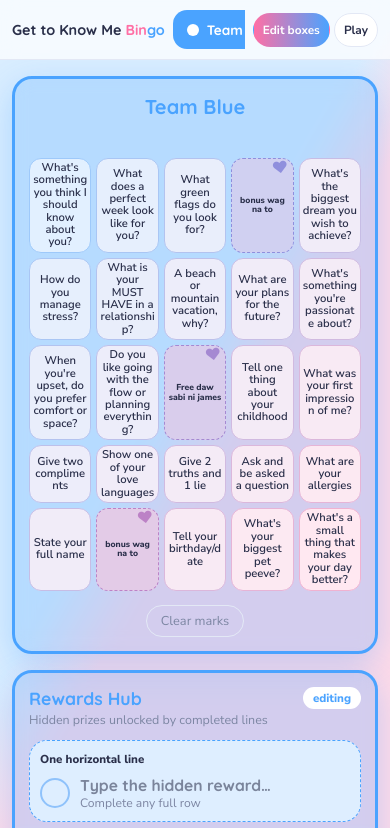
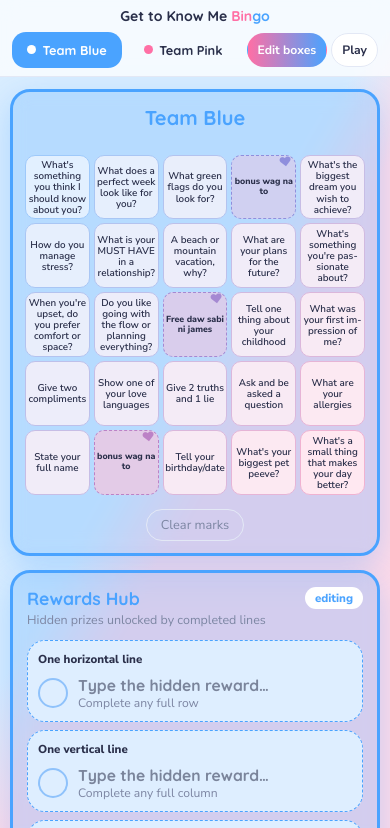
Before and after one commit to Notsyou/GTKBingoCard, a plain HTML site: page index.html in a window 390 px wide. Shown: the top 828 px of the page. Drawn offline with Linux system fonts and the light colour scheme.

Commit message:
Changes to mobile devices

```diff
--- a/script.js
+++ b/script.js
@@ -430,22 +430,11 @@
          : Math.round(100 - (diagonalPos / 8) * 100);
        cellEl.style.setProperty("--p", pinkShare + "%");
 
-       // in play mode, wrap non-empty text in a clamped span so a long question
-       // truncates cleanly instead of overflowing the square cell; edit mode
-       // stays plain text so typing/caret behavior works as expected
-       if (!editing && card.cells[i]) {
-         cellEl.textContent = "";
-         const txtEl = document.createElement("span");
-         txtEl.className = "txt";
-         txtEl.textContent = card.cells[i];
-         cellEl.appendChild(txtEl);
-       } else {
-         cellEl.textContent = card.cells[i];
-       }
+       cellEl.textContent = card.cells[i];
        if (FREE_CELLS[i]) cellEl.classList.add("free");
        cellEl.contentEditable = editing && !FREE_CELLS[i];
 
-       cellEl.oninput = () => { card.cells[i] = cellEl.textContent; save(); };
+       cellEl.oninput = () => { card.cells[i] = cellEl.textContent; save(); fitCellText(cellEl); };
 
        cellEl.onclick = () => {
          if (state.mode !== "play" || FREE_CELLS[i]) return;
@@ -481,6 +470,47 @@
      mainEl.appendChild(stage);
 
      refresh(false);
+
+     // keep every cell the same square size: shrink the text inside any cell
+     // that overflows. Re-run whenever the grid's width changes (rotation,
+     // resize, layout switch) and once the web fonts have loaded.
+     if (gridFitObserver) gridFitObserver.disconnect();
+     if ("ResizeObserver" in window) {
+       gridFitObserver = new ResizeObserver(() => fitAllCellText(gridEl));
+       gridFitObserver.observe(gridEl);
+     } else {
+       fitAllCellText(gridEl);
+     }
+     if (document.fonts && document.fonts.ready) {
+       document.fonts.ready.then(() => fitAllCellText(gridEl));
+     }
+   }
+
+   /* ================================================================
+      CELL TEXT AUTO-FIT
+      Cells are fixed squares. If a question is too long to fit at the
+      normal size, step the font down (never below the floor) until it does.
+      ================================================================ */
+   const MIN_CELL_FONT_PX = 6.5;
+   let gridFitObserver = null;
+
+   function fitCellText(el) {
+     el.style.fontSize = ""; // back to the size the stylesheet gives it
+     const prevDisplay = el.style.display;
+     // measure as a normal block so overflow below the text is reported
+     // accurately (a vertically-centered flex box hides overflow above)
+     el.style.display = "block";
+
+     let size = parseFloat(getComputedStyle(el).fontSize);
+     while (el.scrollHeight > el.clientHeight + 1 && size > MIN_CELL_FONT_PX) {
+       size -= 0.5;
+       el.style.fontSize = size + "px";
+     }
+     el.style.display = prevDisplay;
+   }
+
+   function fitAllCellText(gridEl) {
+     gridEl.querySelectorAll(".cell").forEach(fitCellText);
    }
 
    document.getElementById("bEdit").onclick = () => { state.mode = "edit"; save(); render(); };
--- a/style.css
+++ b/style.css
@@ -249,7 +249,9 @@
     font-weight: 600;
     line-height: 1.1;
     overflow: hidden;
-    word-break: break-word;
+    overflow-wrap: break-word;
+    hyphens: auto;
+    -webkit-hyphens: auto;
     outline: none;
     background: color-mix(in srgb, var(--cc) 16%, var(--card));
     position: relative;
@@ -261,16 +263,6 @@
     font-weight: 700;
   }
 
-  /* play-mode display text: clamped to a fixed number of lines so a long
-     question truncates cleanly with an ellipsis instead of overflowing the
-     square cell or getting cropped mid-line */
-  .cell .txt {
-    display: -webkit-box;
-    -webkit-box-orient: vertical;
-    -webkit-line-clamp: 5;
-    overflow: hidden;
-    width: 100%;
-  }
   .play .cell { cursor: pointer; user-select: none; -webkit-tap-highlight-color: transparent; }
 
   .cell.m { background: color-mix(in srgb, var(--cc) 42%, var(--card)); border-color: var(--cc); }
@@ -513,58 +505,73 @@
   @media (max-width: 720px) {
     .app { flex-direction: column; }
 
+    /* two-row sticky header: logo on top, card tabs + mode toggle underneath */
     .side {
       position: sticky;
       top: 0;
       z-index: 10;
       width: 100%;
-      flex-direction: row;
-      flex-wrap: nowrap;
+      display: grid;
+      grid-template-columns: 1fr auto;
+      grid-template-areas:
+        "logo logo"
+        "tabs modes";
       align-items: center;
-      gap: 8px;
+      gap: 6px 8px;
       border-right: 0;
       border-bottom: 1px solid var(--line);
-      padding: 10px 12px;
-      padding-top: calc(10px + env(safe-area-inset-top, 0px));
+      padding: 8px 12px;
+      padding-top: calc(8px + env(safe-area-inset-top, 0px));
     }
-    .logo { width: auto; margin: 0; font-size: 1rem; flex-shrink: 0; }
+    .logo { grid-area: logo; margin: 0; font-size: .95rem; text-align: center; }
 
-    #tabs { display: flex !important; flex: 1; gap: 6px; overflow-x: auto; scrollbar-width: none; }
-    .tab { width: auto; flex: 0 0 auto; padding: 9px 12px; font-size: .85rem; }
-    .tab .t { max-width: 90px; }
-    .badge { font-size: .6rem; padding: 1px 6px; }
+    #tabs { grid-area: tabs; display: flex !important; gap: 6px; min-width: 0; }
+    .tab {
+      flex: 1 1 0;
+      min-width: 0;
+      justify-content: center;
+      gap: 6px;
+      padding: 8px 10px;
+      font-size: .85rem;
+    }
+    .tab:before { width: 9px; height: 9px; }
+    .tab .t { flex: 0 1 auto; }
+    /* the BINGO badge shrinks to a small dot so both tabs always fit */
+    .badge { font-size: 0; width: 9px; height: 9px; padding: 0; }
 
-    .modes { margin-top: 0; flex-direction: row; flex-shrink: 0; gap: 4px; }
+    .modes { grid-area: modes; margin-top: 0; flex-direction: row; gap: 4px; }
     .modes small { display: none; }
-    .mode { flex: 0 0 auto; padding: 9px 12px; font-size: .8rem; }
+    .mode { padding: 8px 12px; font-size: .8rem; }
+    .mode .x { display: none; } /* "Edit boxes" -> "Edit" */
 
-    main { padding: 16px 12px 40px; }
-    .stage { gap: 16px; }
+    main { padding: 12px 10px calc(72px + env(safe-area-inset-bottom, 0px)); }
+    .stage { gap: 14px; }
     .card, .hub { flex-basis: 100%; max-width: none; }
-    .card { padding: 14px; border-radius: 20px; }
-    .name { font-size: 1.25rem; }
-    .grid { gap: 5px; }
+    .card { padding: 12px; border-radius: 20px; }
+    .name { font-size: 1.25rem; margin-bottom: 2px; }
+    .status { height: 18px; margin-bottom: 4px; }
+    .grid { gap: 4px; }
     .panel { padding: 14px; border-radius: 20px; }
     .tier { padding: 10px; }
 
-    /* below ~720px the card is full-width but still narrow, so a forced
-       square cell runs out of room for longer questions. Let cells grow
-       to fit their full text instead of clamping it with an ellipsis. */
+    /* cells stay perfectly square (same size everywhere); script.js shrinks
+       the text inside any cell that wouldn't otherwise fit, and long words
+       hyphenate instead of snapping mid-word */
     .cell {
-      aspect-ratio: auto;
-      min-height: 58px;
-      overflow: visible;
+      padding: 3px 2px;
+      border-radius: 10px;
+      font-size: clamp(.5rem, 2.5vw, .7rem); /* fallback without container units */
+      line-height: 1.12;
     }
-    .cell .txt {
-      display: block;
-      -webkit-line-clamp: unset;
-      overflow: visible;
+    @supports (container-type: inline-size) {
+      .cell { font-size: clamp(.5rem, 2.9cqw, .78rem); }
     }
+    .cell.m:after { font-size: .8rem; top: 0; right: 3px; }
   }
   @media (max-width: 420px) {
-    .logo { font-size: .9rem; }
-    .tab .t { max-width: 64px; }
-    .mode { font-size: .74rem; padding: 8px 9px; }
+    .logo { font-size: .88rem; }
+    .tab { padding: 8px 6px; font-size: .8rem; }
+    .mode { padding: 8px 10px; font-size: .76rem; }
   }
 
   /* ============================================================
```
